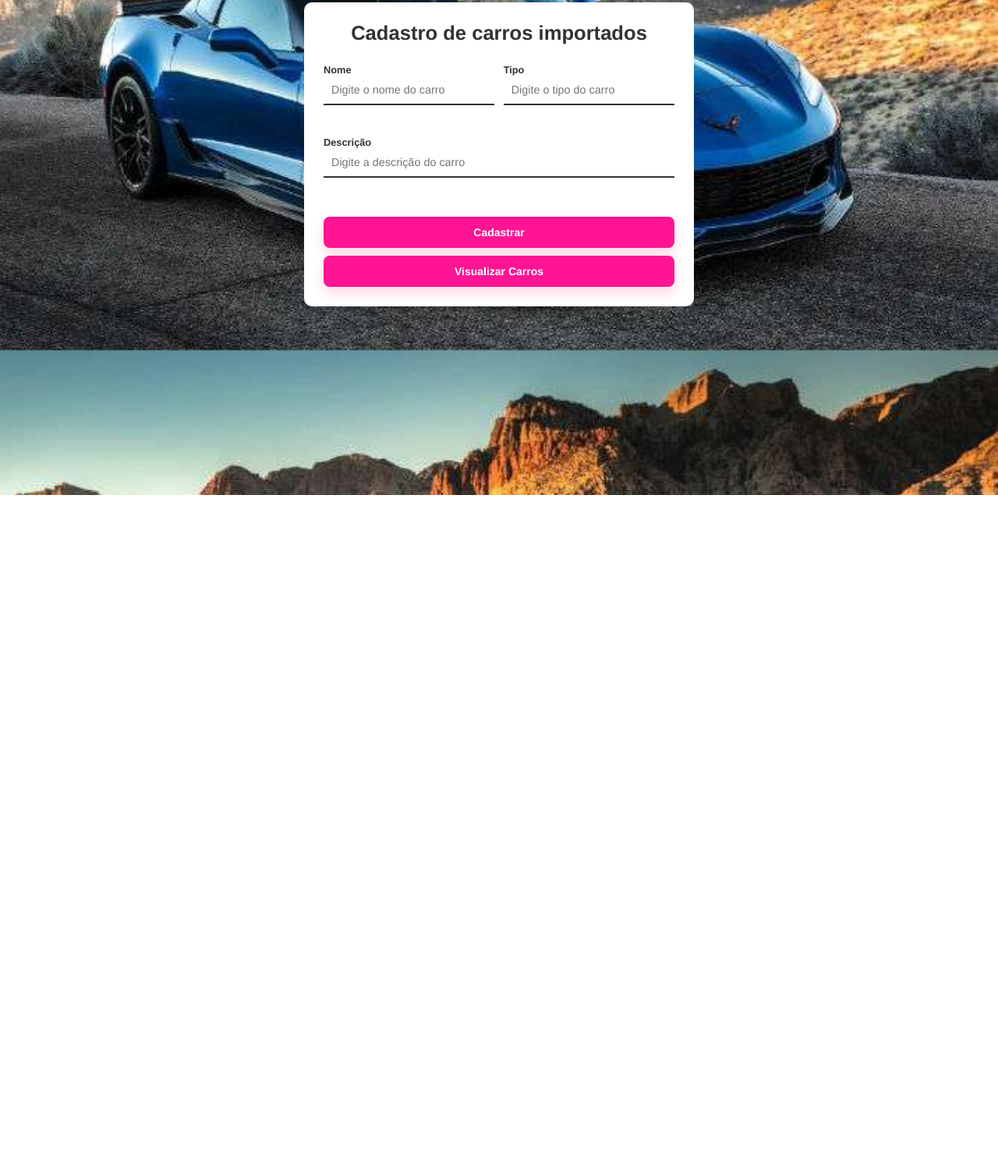
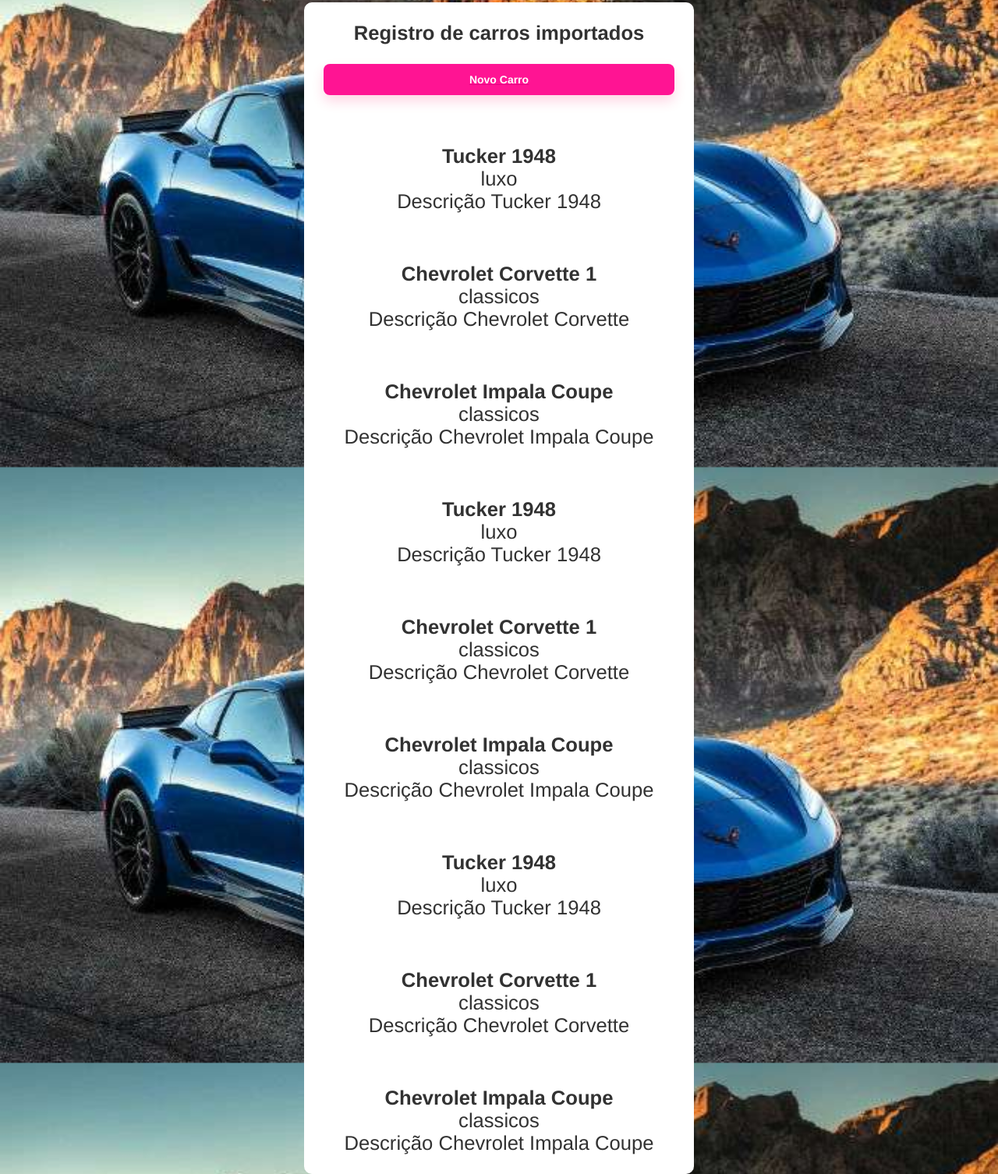
Before and after one commit to davifreitas9/Projeto-Final, a plain HTML site: page index.html in a window 1280 px wide. Shown: the part 165-1671 px from the top of the page at 78% size. Before the commit the page ends 800 px from the top, so only its background shows below. Drawn offline with Linux system fonts and the light colour scheme.

Commit message:
finalizando as views

```diff
--- a/css/styles.css
+++ b/css/styles.css
@@ -21,8 +21,9 @@
 body {
 	padding-top: 5vh;
 	background-image: url('../img/carro.jpg');
-	background-size: cover;
-	background-position-y: -150px;
+	background-repeat: repeat;
+	background-size: 100%;
+
 }
 
 /* form */
@@ -118,3 +119,11 @@
 .template {
 	display: none;
 }
+
+.car-box{
+	margin-top: 8vh;
+}
+h2,p{
+	text-align: center;
+	font-size: 1.6rem;
+}
--- a/index.html
+++ b/index.html
@@ -7,27 +7,57 @@
 </head>
 <body>
     <div id="main-container">
-      <h1>Cadastro de carros importados</h1>
-      <form id="register-form" action="">
-        <div class="half-box spacing">
-            <label for="name">Nome</label>
-            <input type="text" name="name" id="name" placeholder="Digite o nome do carro" data-required data-min-length="3" data-max-length="16">
+      <h1>Registro de carros importados</h1>
+       <div class="full-box">
+			<a href="cadastro.html">
+				<button class="button" type="submit">Novo Carro</button>
+			</a>
+	   </div>
+	   <div class="car-box">
+            <h2>Tucker 1948</h2>
+			<p>luxo</p>
+			<p>Descrição Tucker 1948</p>
         </div>
-        <div class="half-box">
-            <label for="lastname">Tipo</label>
-            <input type="text" name="tipo" id="lastname" placeholder="Digite o tipo do carro" data-required data-only-letters>
+		<div class="car-box">
+            <h2>Chevrolet Corvette 1</h2>
+			<p>classicos</p>
+			<p>Descrição Chevrolet Corvette</p>
         </div>
-        <div class="full-box">
-          <label for="email">Descrição</label>
-          <input type="text" name="descricao" id="email" placeholder="Digite a descrição do carro" data-min-length="2" data-email-validate>
+		<div class="car-box">
+            <h2>Chevrolet Impala Coupe</h2>
+			<p>classicos</p>
+			<p>Descrição Chevrolet Impala Coupe</p>
         </div>
-
-        <div class="full-box">
-          <button class="button" type="submit">Cadastrar</button>
-          <button class="button" type="submit">Visualizar Carros</button>
+	   <div class="car-box">
+            <h2>Tucker 1948</h2>
+			<p>luxo</p>
+			<p>Descrição Tucker 1948</p>
         </div>
-      </form>
-  <p class="error-validation template"></p>
-  <script src="js/scripts.js"></script>
+		<div class="car-box">
+            <h2>Chevrolet Corvette 1</h2>
+			<p>classicos</p>
+			<p>Descrição Chevrolet Corvette</p>
+        </div>
+		<div class="car-box">
+            <h2>Chevrolet Impala Coupe</h2>
+			<p>classicos</p>
+			<p>Descrição Chevrolet Impala Coupe</p>
+        </div>
+	   <div class="car-box">
+            <h2>Tucker 1948</h2>
+			<p>luxo</p>
+			<p>Descrição Tucker 1948</p>
+        </div>
+		<div class="car-box">
+            <h2>Chevrolet Corvette 1</h2>
+			<p>classicos</p>
+			<p>Descrição Chevrolet Corvette</p>
+        </div>
+		<div class="car-box">
+            <h2>Chevrolet Impala Coupe</h2>
+			<p>classicos</p>
+			<p>Descrição Chevrolet Impala Coupe</p>
+        </div>
+	<script src="js/scripts.js"></script>
 </body>
 </html>
```
Also changed, not shown: cadastro.html (added, +33 -0 lines), carroscadastrados.html (deleted, +0 -86 lines).
